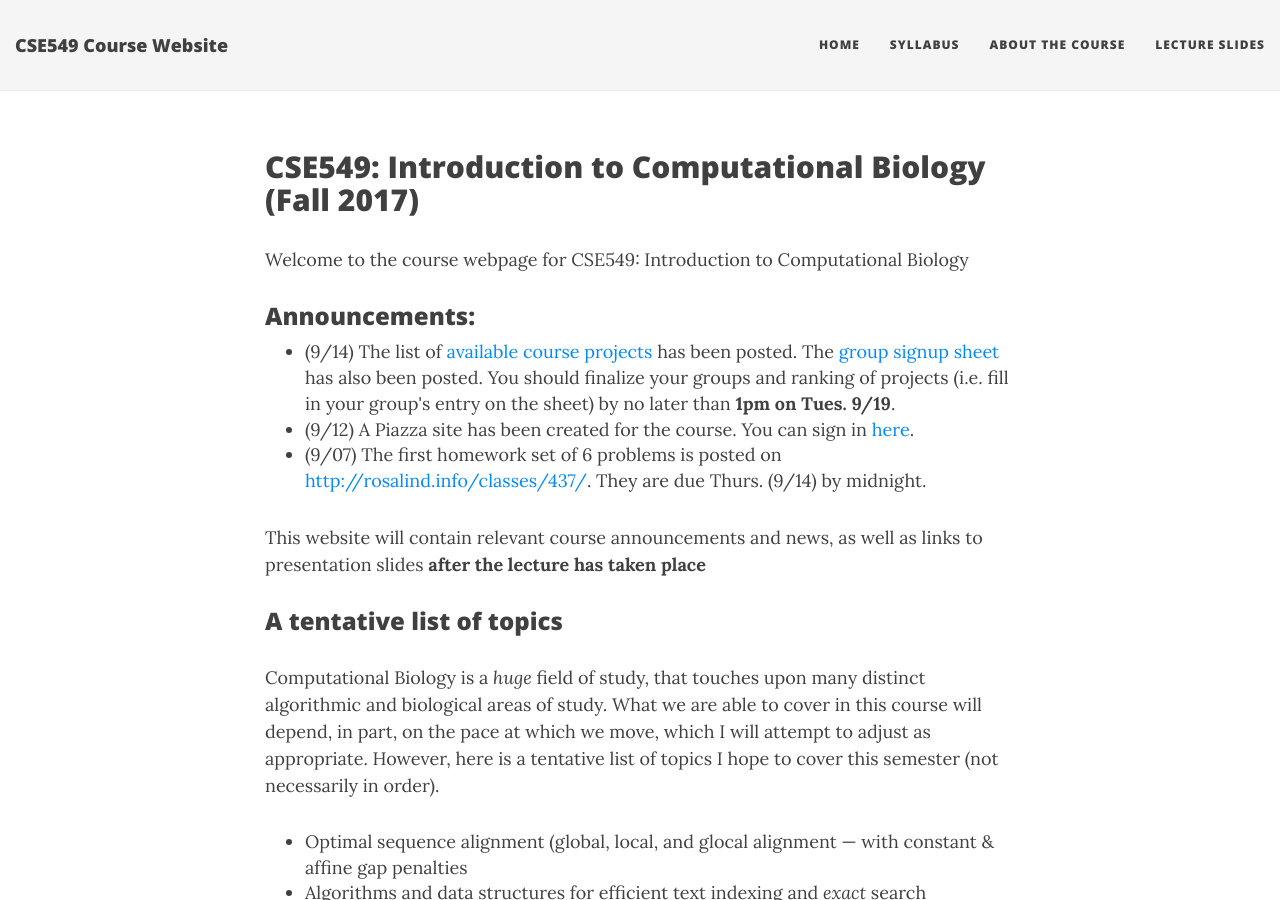
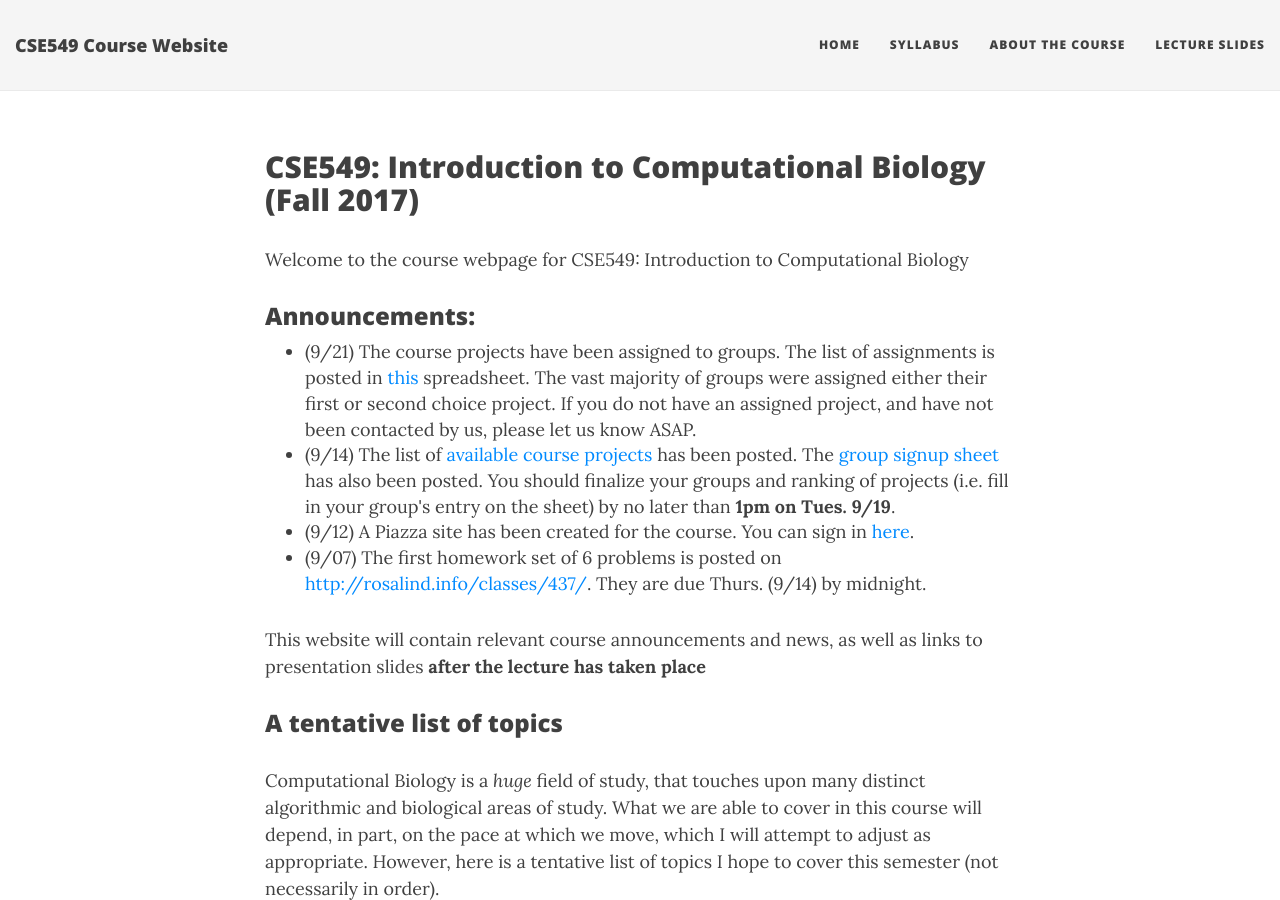
Before and after one commit to rob-p/CSE549F17, a Jekyll site: the page built from index.html, in a window 1280 px wide and 900 px high. Built offline with Jekyll 4.4.1, drawn with Linux system fonts in a browser that asks for light colours; nearby versions of some CDN libraries; the list of posts is cut into pages by our own code.

Commit message:
add link to project assignments

```diff
--- a/index.html
+++ b/index.html
@@ -10,7 +10,8 @@ published: true
 
 <h3>Announcements:</h3>
 <ul>
-    <li> (9/14) The list of <a href="https://docs.google.com/document/d/1QiIOegxuSYQxfEB7W6qb8KWvzqFHOTdG6TUVhPveEnw/edit?usp=sharing">available course projects</a> has been posted.  The <a href="https://docs.google.com/spreadsheets/d/1KdkvgHJIP34IecGGhiYsCdb1Ol-QoQnrsYmf4_upNkI/edit?usp=sharing">group signup sheet</a> has also been posted.  You should finalize your groups and ranking of projects (i.e. fill in your group's entry on the sheet) by no later than <b>1pm on Tues. 9/19</b>.
+    <li> (9/21) The course projects have been assigned to groups.  The list of assignments is posted in <a href="https://docs.google.com/spreadsheets/d/1VOWZfr96UGCpKodnh_GDb22oiXw57TBVf9ZJlks4VcY/edit?usp=sharing">this</a> spreadsheet.  The vast majority of groups were assigned either their first or second choice project.  If you do not have an assigned project, and have not been contacted by us, please let us know ASAP.</li>
+    <li> (9/14) The list of <a href="https://docs.google.com/document/d/1QiIOegxuSYQxfEB7W6qb8KWvzqFHOTdG6TUVhPveEnw/edit?usp=sharing">available course projects</a> has been posted.  The <a href="https://docs.google.com/spreadsheets/d/1KdkvgHJIP34IecGGhiYsCdb1Ol-QoQnrsYmf4_upNkI/edit?usp=sharing">group signup sheet</a> has also been posted.  You should finalize your groups and ranking of projects (i.e. fill in your group's entry on the sheet) by no later than <b>1pm on Tues. 9/19</b>.</li>
     <li> (9/12) A Piazza site has been created for the course.  You can sign in <a href="piazza.com/stonybrook/fall2017/cse549">here</a>. </li>
     <li> (9/07) The first homework set of 6 problems is posted on <a href="Project Rosalind">http://rosalind.info/classes/437/</a>. They are due Thurs. (9/14) by midnight.</li>
 </ul>
```
